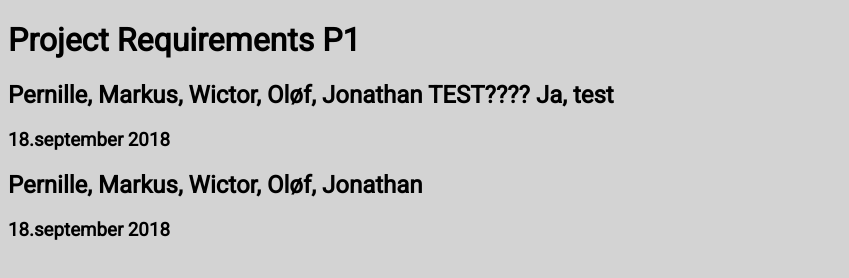
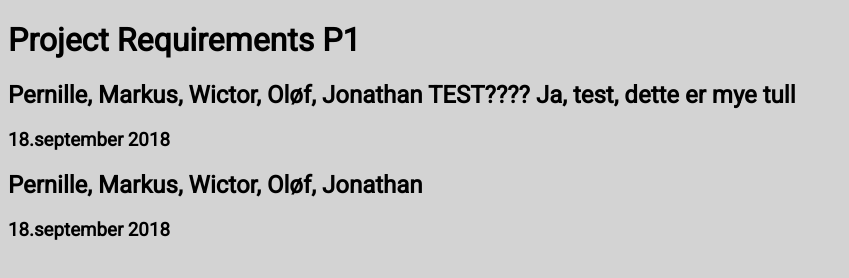
Before and after one commit to Pernilleww/Webtek, a plain HTML site: page index.html in a window 1280 px wide. Shown: the whole page, without its empty margins (0-849 px from the left). Drawn offline with Linux system fonts and the light colour scheme.

Commit message:
Naa bare tester jeg

```diff
--- a/index.html
+++ b/index.html
@@ -12,7 +12,7 @@
     Project Requirements P1
    </h1>
   <h2>
-    Pernille, Markus, Wictor, Oløf, Jonathan TEST???? Ja, test
+    Pernille, Markus, Wictor, Oløf, Jonathan TEST???? Ja, test, dette er mye tull
    </h2>
   <h3>
     18.september 2018
```
